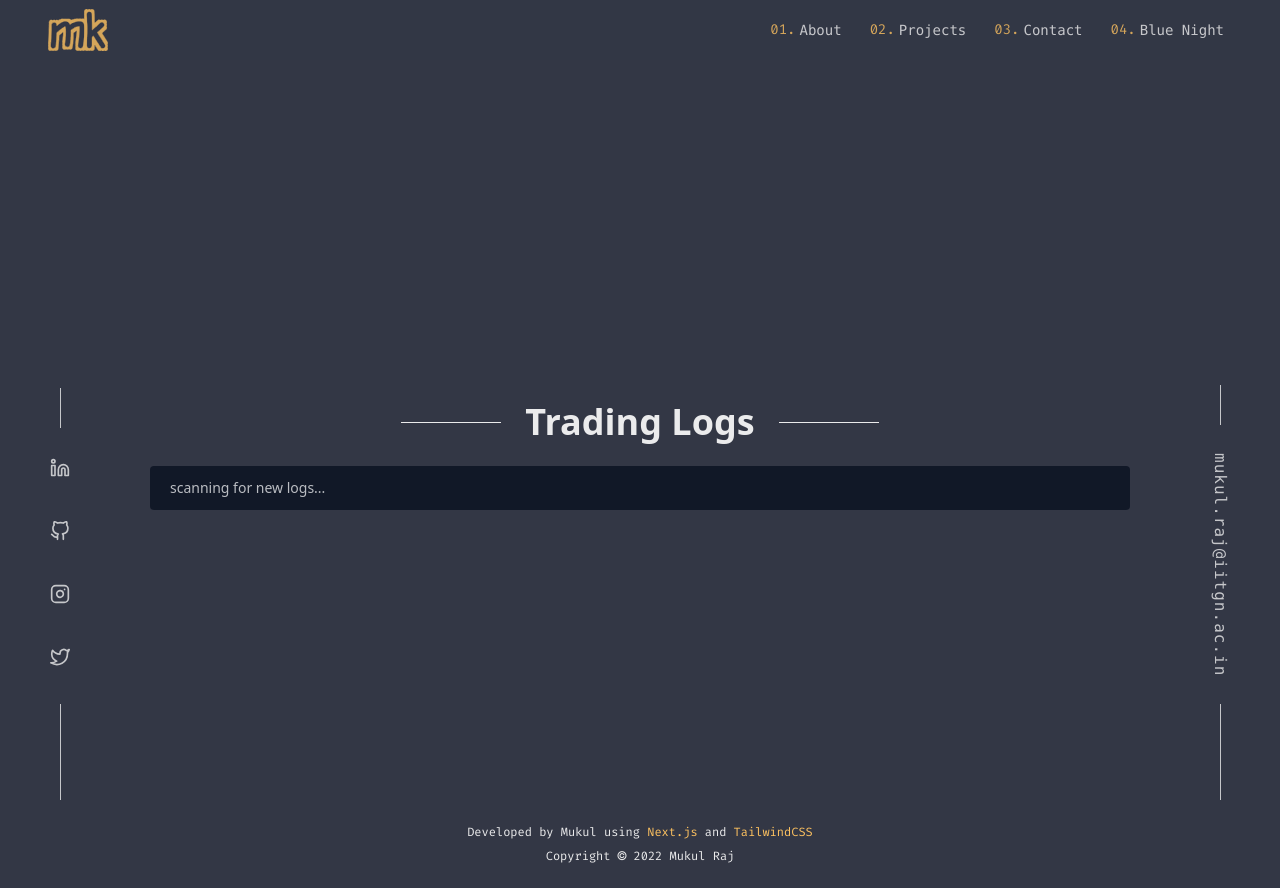
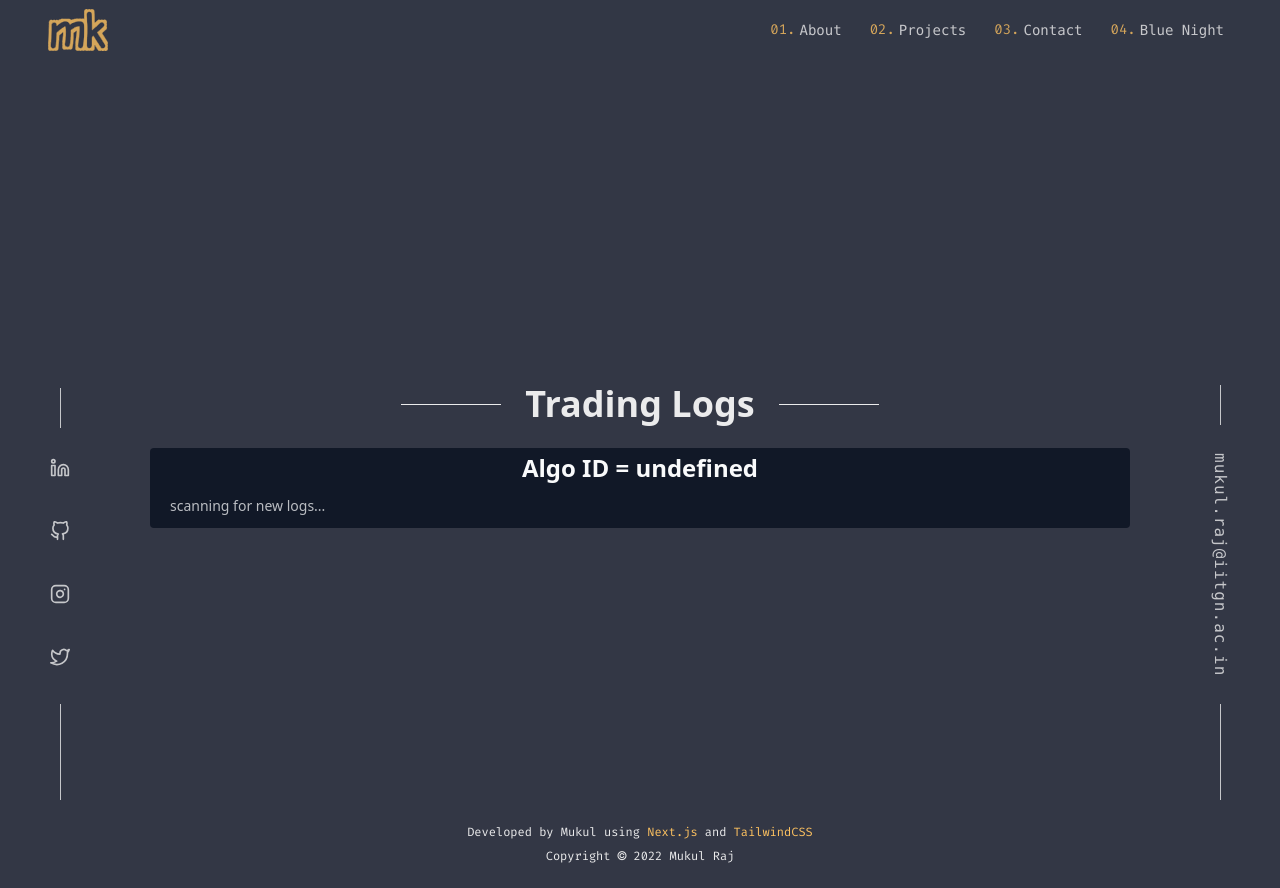
Before and after one commit to mk-mukul/mk-mukul.github.io, a Next.js app: page /algo_trading in a window 1280 px wide. Built offline with nearby package versions, Linux system fonts and the light colour scheme; no server answers.

Commit message:
add algo id in ui

```diff
--- a/data/projects.js
+++ b/data/projects.js
@@ -2,7 +2,7 @@
 const projects = [
   {
     title: "Algorithmic Trading Application",
-    projectLink: "/algo_trading?algo_id=testingLogs",
+    projectLink: "/algo_trading?algo_id=testing",
     img: {
       link: "/img/algotrading-result.png",
       alt: "algotrading-result",
@@ -18,7 +18,7 @@ const projects = [
     links: [
       {
         for: "website",
-        link: "/algo_trading?algo_id=testingLogs"
+        link: "/algo_trading?algo_id=testing"
       },
     ],
   },
--- a/pages/algo_trading.js
+++ b/pages/algo_trading.js
@@ -88,13 +88,16 @@ export default function AlgoTradnig() {
           ></div>
         </div>
 
+        <div className=" w-full rounded-t font-semibold bg-gray-900 flex justify-center">
+        <div className=" px-2 self-center text-gray-50 pt-1 text-lg md:text-2xl">{`Algo ID = ${algo_id}`}</div>
+        </div>
         {algoLogs.length?<div className=" w-full block relative">
-          <input className={`${search?" bg-gray-600":" bg-gray-700"} z-50 text-white px-2 py-1 absolute right-2 top-2 rounded border-0 focus:outline-none`}
+          <input className={`${search?" bg-gray-600":" bg-gray-700"} z-10 text-white px-2 py-1 absolute right-2 top-2 rounded border-0 focus:outline-none`}
           placeholder="search logs"
           onChange={(e)=>{setSearch(e.target.value)}}
           />
         </div>:<></>}
-        <div className=" z-0 rounded bg-gray-900 w-full h-fit max-h-full px-1 md:px-2 lg:px-4 py-2 overflow-auto">
+        <div className=" z-0 rounded-b bg-gray-900 w-full h-fit max-h-full px-1 md:px-2 lg:px-4 py-2 overflow-auto">
 
         {algoLogs.map((log,ind)=>{
           const time_stamp = log.asctime.split(' ')[1].split(',')[0]
```
